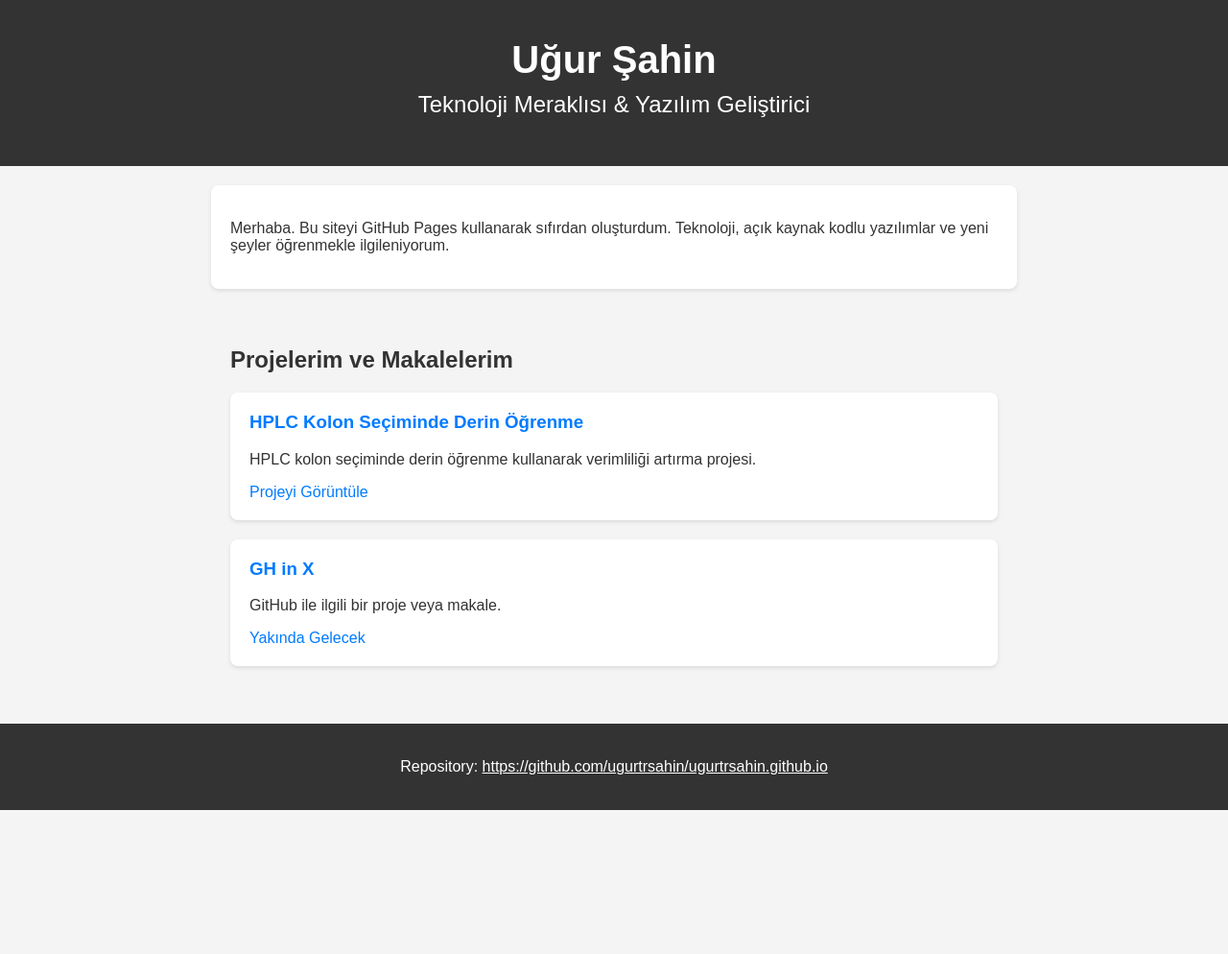
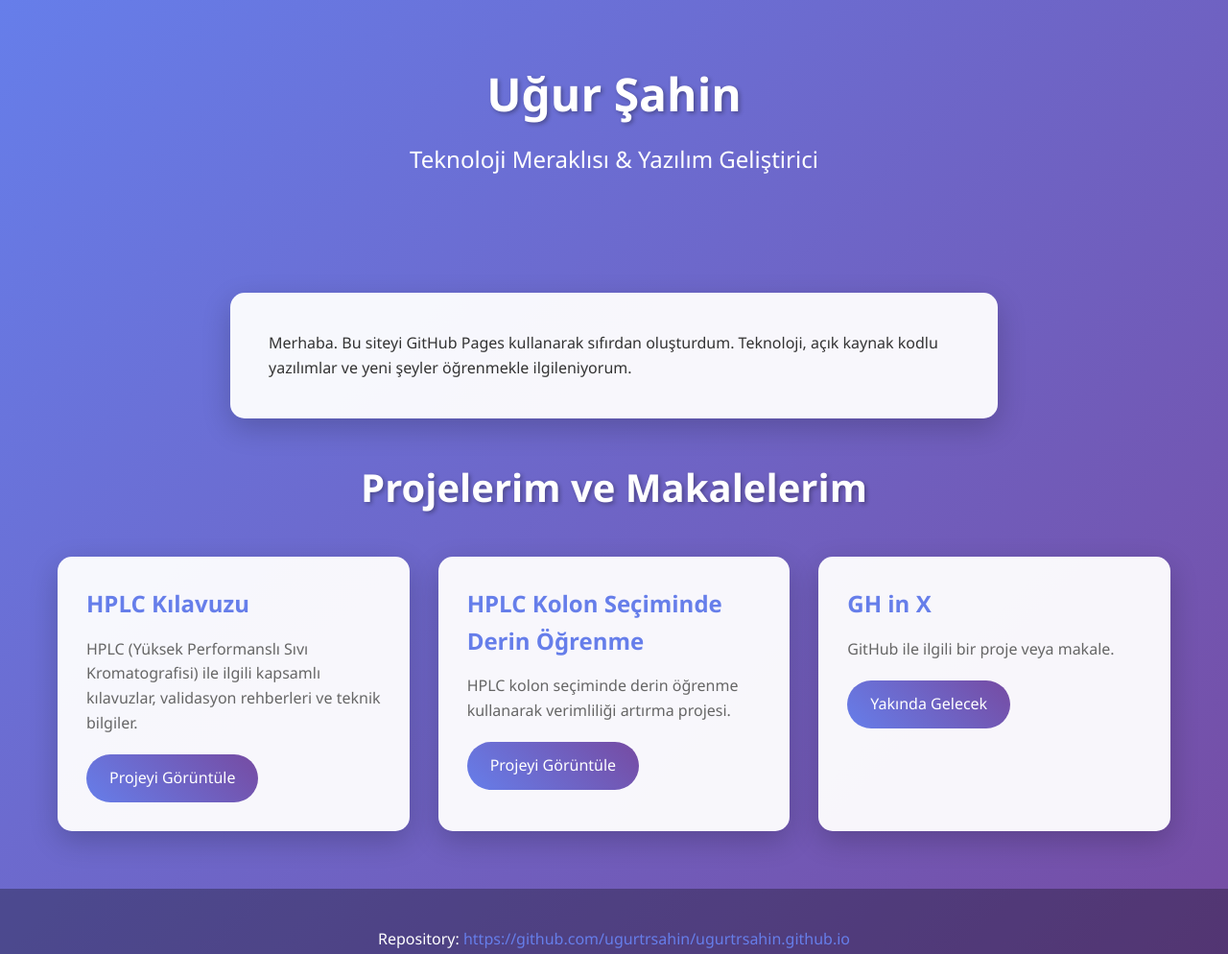
Before and after one commit to ugurtrsahin/ugurtrsahin.github.io, a plain HTML site: page index.html in a window 1280 px wide. Shown: the top 994 px of the page at 96% size. Before the commit the page ends 844 px from the top, so only its background shows below. Drawn offline with Linux system fonts and the light colour scheme.

Commit message:
Update design with modern CSS and add HPLC Guide project

```diff
--- a/index.html
+++ b/index.html
@@ -5,102 +5,156 @@
     <meta name="viewport" content="width=device-width, initial-scale=1.0">
     <title>Uğur Şahin - Teknoloji Meraklısı</title>
     <style>
-        body {
-            font-family: Arial, sans-serif;
+        * {
             margin: 0;
             padding: 0;
-            background-color: #f4f4f4;
+            box-sizing: border-box;
+        }
+        body {
+            font-family: 'Segoe UI', Tahoma, Geneva, Verdana, sans-serif;
+            line-height: 1.6;
             color: #333;
+            background: linear-gradient(135deg, #667eea 0%, #764ba2 100%);
+            min-height: 100vh;
+        }
+        .container {
+            max-width: 1200px;
+            margin: 0 auto;
+            padding: 0 20px;
         }
         header {
-            background-color: #333;
+            text-align: center;
+            padding: 60px 20px;
             color: white;
-            text-align: center;
-            padding: 40px 20px;
         }
         header h1 {
-            margin: 0;
-            font-size: 2.5em;
+            font-size: 3em;
+            margin-bottom: 10px;
+            text-shadow: 2px 2px 4px rgba(0,0,0,0.3);
         }
         header h2 {
-            margin: 10px 0;
             font-size: 1.5em;
-            font-weight: normal;
+            font-weight: 300;
+            margin-bottom: 20px;
         }
         .intro {
+            background: rgba(255, 255, 255, 0.95);
+            margin: 40px auto;
+            padding: 40px;
+            border-radius: 15px;
+            box-shadow: 0 10px 30px rgba(0,0,0,0.2);
             max-width: 800px;
-            margin: 20px auto;
-            padding: 20px;
-            background-color: white;
-            border-radius: 8px;
-            box-shadow: 0 2px 4px rgba(0,0,0,0.1);
         }
         .projects {
-            max-width: 800px;
-            margin: 20px auto;
-            padding: 20px;
+            margin: 40px 0;
+        }
+        .projects h2 {
+            text-align: center;
+            color: white;
+            font-size: 2.5em;
+            margin-bottom: 40px;
+            text-shadow: 2px 2px 4px rgba(0,0,0,0.3);
+        }
+        .project-grid {
+            display: grid;
+            grid-template-columns: repeat(auto-fit, minmax(350px, 1fr));
+            gap: 30px;
         }
         .project {
-            background-color: white;
-            margin: 20px 0;
-            padding: 20px;
-            border-radius: 8px;
-            box-shadow: 0 2px 4px rgba(0,0,0,0.1);
-            transition: transform 0.2s;
+            background: rgba(255, 255, 255, 0.95);
+            padding: 30px;
+            border-radius: 15px;
+            box-shadow: 0 10px 30px rgba(0,0,0,0.2);
+            transition: transform 0.3s ease, box-shadow 0.3s ease;
         }
         .project:hover {
-            transform: translateY(-5px);
+            transform: translateY(-10px);
+            box-shadow: 0 20px 40px rgba(0,0,0,0.3);
         }
         .project h3 {
-            margin-top: 0;
-            color: #007bff;
+            color: #667eea;
+            margin-bottom: 15px;
+            font-size: 1.5em;
+        }
+        .project p {
+            margin-bottom: 20px;
+            color: #666;
         }
         .project a {
-            color: #007bff;
+            display: inline-block;
+            background: linear-gradient(45deg, #667eea, #764ba2);
+            color: white;
+            padding: 12px 24px;
             text-decoration: none;
+            border-radius: 25px;
+            transition: background 0.3s ease;
         }
         .project a:hover {
-            text-decoration: underline;
+            background: linear-gradient(45deg, #764ba2, #667eea);
         }
         footer {
             text-align: center;
-            padding: 20px;
-            background-color: #333;
+            padding: 40px 20px;
             color: white;
+            background: rgba(0,0,0,0.3);
+            margin-top: 60px;
         }
         footer a {
-            color: white;
+            color: #667eea;
+            text-decoration: none;
+        }
+        footer a:hover {
+            text-decoration: underline;
+        }
+        @media (max-width: 768px) {
+            header h1 {
+                font-size: 2.5em;
+            }
+            .project-grid {
+                grid-template-columns: 1fr;
+            }
         }
     </style>
 </head>
 <body>
     <header>
+        <div class="container">
             <h1>Uğur Şahin</h1>
             <h2>Teknoloji Meraklısı & Yazılım Geliştirici</h2>
+        </div>
     </header>
 
+    <div class="container">
         <div class="intro">
             <p>Merhaba. Bu siteyi GitHub Pages kullanarak sıfırdan oluşturdum. Teknoloji, açık kaynak kodlu yazılımlar ve yeni şeyler öğrenmekle ilgileniyorum.</p>
         </div>
 
         <div class="projects">
             <h2>Projelerim ve Makalelerim</h2>
-
+            <div class="project-grid">
+                <div class="project">
+                    <h3>HPLC Kılavuzu</h3>
+                    <p>HPLC (Yüksek Performanslı Sıvı Kromatografisi) ile ilgili kapsamlı kılavuzlar, validasyon rehberleri ve teknik bilgiler.</p>
+                    <a href="HPLC Kılavuzu 118b6792444f80f4a5c7f74bcaf6e5ed.html">Projeyi Görüntüle</a>
+                </div>
                 <div class="project">
                     <h3>HPLC Kolon Seçiminde Derin Öğrenme</h3>
                     <p>HPLC kolon seçiminde derin öğrenme kullanarak verimliliği artırma projesi.</p>
                     <a href="HPLC Kolon Seçiminde Derin Öğrenme Verimliliği Art 111b6792444f807facc9c4b82de81d94.html">Projeyi Görüntüle</a>
                 </div>
-
                 <div class="project">
                     <h3>GH in X</h3>
                     <p>GitHub ile ilgili bir proje veya makale.</p>
                     <a href="#">Yakında Gelecek</a>
                 </div>
             </div>
+        </div>
+    </div>
 
     <footer>
+        <div class="container">
             <p>Repository: <a href="https://github.com/ugurtrsahin/ugurtrsahin.github.io">https://github.com/ugurtrsahin/ugurtrsahin.github.io</a></p>
+        </div>
     </footer>
 </body>
 </html>
```
Lines whose indentation alone changed are shown as unchanged.
